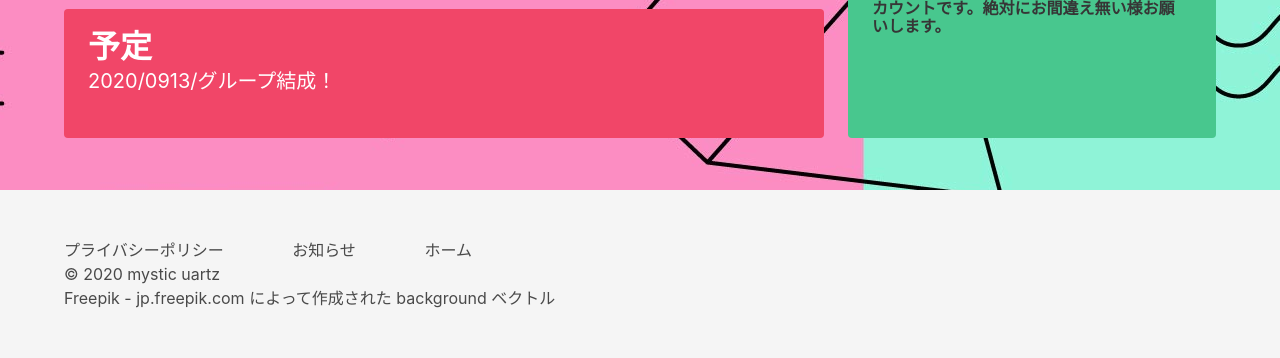
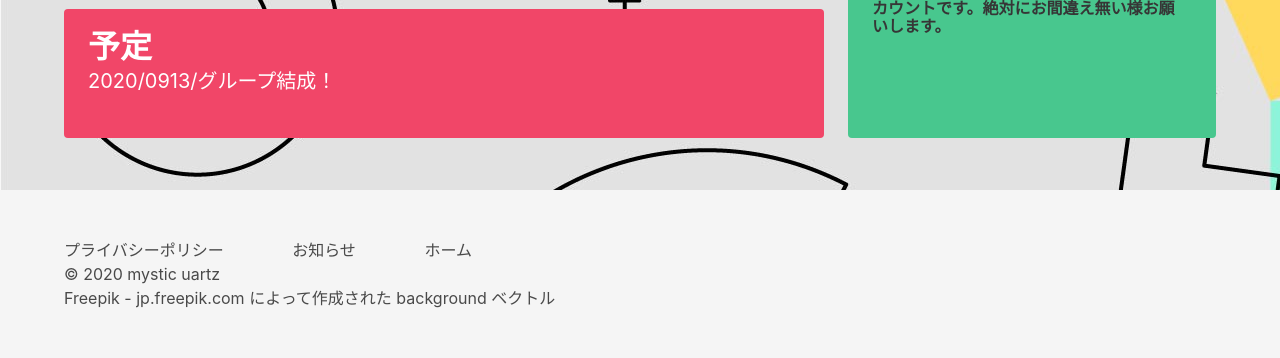
Before and after one commit to shouichia/mysticquartz, a plain HTML site: page index.html in a window 1280 px wide. Shown: the part 742-1100 px from the top of the page. Drawn offline with nearby package versions, Linux system fonts and the light colour scheme.

Commit message:
Update index.html

```diff
--- a/index.html
+++ b/index.html
@@ -20,7 +20,7 @@
 </div>
 </section>
 
-<section class="hero is-fullheight" style="background: url(3550305.jpg) center">
+<section class="hero is-fullheight" style="background: url(3550305.jpg) ">
   <div class="hero-body">
     <div class="container">
       <h1 class="title is-size-1">
```
